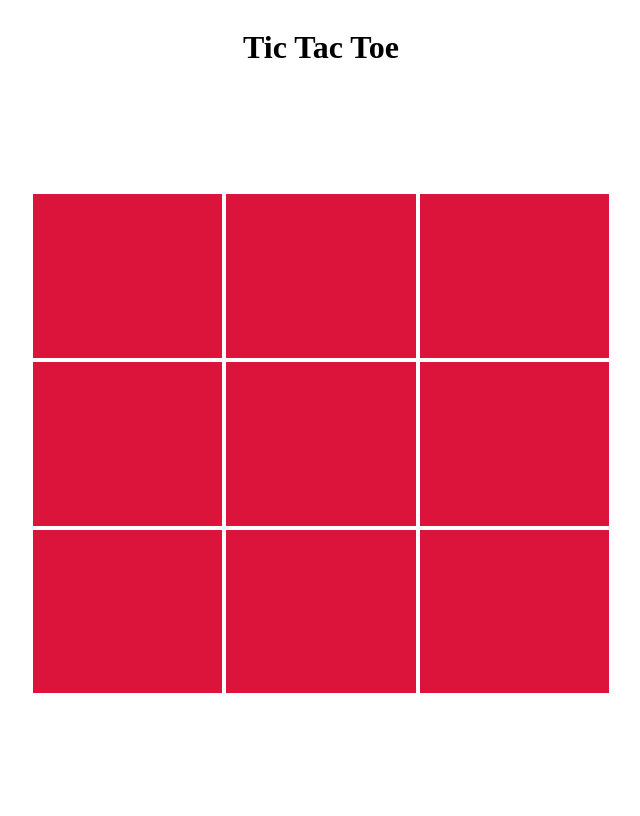
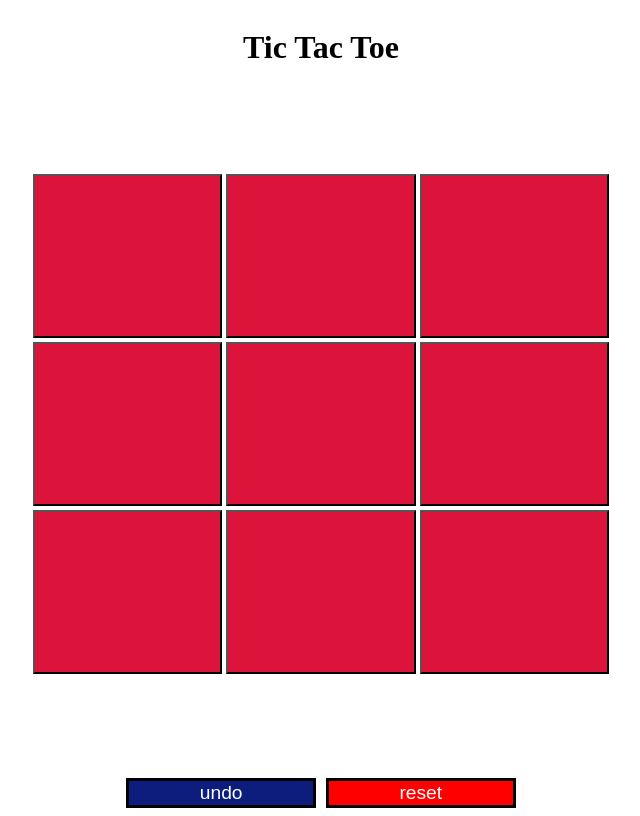
Before and after one commit to Spoorthinbhat/js-Tic-Tac-Toe, a plain HTML site: page tic.html in a window 1280 px wide. Shown: the whole page, without its empty margins (319-959 px from the left). Drawn offline with Linux system fonts and the light colour scheme.

Commit message:
final code

```diff
--- a/tic.css
+++ b/tic.css
@@ -1,26 +1,59 @@
-body{
-    padding:0px;
-    height:100vh;
+body {
+  padding: 0px;
+  height: 100vh;
   display: flex;
   flex-direction: column;
   justify-content: space-around;
 }
-.box{
+.box {
   margin: auto;
-    justify-content:center;
+  justify-content: center;
   align-items: center;
   display: flex;
   flex-wrap: wrap;
-    width:37em;
-    height:32em;
+  width: 37em;
+  height: 32em;
   align-content: flex-start;
-
 }
-.cell{
+.cell {
+  font-size: 6em;
   background-color: crimson;
-    width:32%;
-    height:32%;
+  width: 32%;
+  height: 32%;
   flex-basis: 32%;
   margin: 2px;
-
 }
+#reset {
+  width: 15%;
+  height: 100%;
+  background-color: red;
+  color: white;
+  border: 3px solid black;
+  font-size: 1.2em;
+  margin-left: 10px;
+}
+#undo {
+  width: 15%;
+  height: 100%;
+  color: white;
+  background-color: rgb(12, 29, 125);
+  border: 3px solid black;
+  font-size: 1.2em;
+}
+button:disabled {
+  color: black;
+}
+h1 {
+  margin-bottom: 6px;
+}
+#wintag {
+  color: rgb(83, 179, 27);
+  font-size: 2em;
+  font-weight: 800;
+  margin-top: 5px;
+  margin-bottom: 6px;
+}
+#option {
+  display: flex;
+  justify-content: center;
+}
--- a/tic.html
+++ b/tic.html
@@ -12,17 +12,44 @@
     <h1>
         <center>Tic Tac Toe</center>
     </h1>
+    <center>
+        <p id="wintag"></p>
+    </center>
     <div class="box">
-        <div class="cell" id="0"></div>
-        <div class="cell" id="1"></div>
-        <div class="cell" id="2"></div>
-        <div class="cell" id="3"></div>
-        <div class="cell" id="4"></div>
-        <div class="cell" id="5"></div>
-        <div class="cell" id="6"></div>
-        <div class="cell" id="7"></div>
-        <div class="cell" id="8"></div>
+        <button class="cell" id="0" value="0" onclick="check(this)">
+            <p id="0"></p>
+        </button>
+        <button class="cell" id="1" value="1" onclick="check(this)">
+            <p id="1"></p>
+        </button>
+        <button class="cell" id="2" value="2" onclick="check(this)">
+            <p id="2"></p>
+        </button>
+        <button class="cell" id="3" value="3" onclick="check(this)">
+            <p id="3"></p>
+        </button>
+        <button class="cell" id="4" value="4" onclick="check(this)">
+            <p id="4"></p>
+        </button>
+        <button class="cell" id="5" value="5" onclick="check(this)">
+            <p id="5"></p>
+        </button>
+        <button class="cell" id="6" value="6" onclick="check(this)">
+            <p id="6"></p>
+        </button>
+        <button class="cell" id="7" value="7" onclick="check(this)">
+            <p id="7"></p>
+        </button>
+        <button class="cell" id="8" value="8" onclick="check(this)">
+            <p id="8"></p>
+        </button>
     </div>
+    <div id="option">
+        <button id="undo" onclick="undo()">undo</button>
+        <button id="reset" onclick="reset()">reset</button>
+    </div>
+    <script src="tic.js">
+    </script>
 </body>
 
 </html>
--- a/tic.js
+++ b/tic.js
@@ -47,6 +47,8 @@ function winner() {
     if (flag == true) {
       for (var j = 0; j < 9; j++) {
         document.getElementById(j).disabled = true;
+        // document.getElementById("undo").disabled=true;
+        document.getElementById("undo").style.display = "none";
       }
       document.getElementById(win[i][0].toString()).style.backgroundColor =
         "green";
@@ -61,26 +63,31 @@ function winner() {
 function reset() {
   count = 0;
   board = [0, 0, 0, 0, 0, 0, 0, 0, 0];
+
   for (var i = 0; i < 9; i++) {
     document.getElementById("wintag").innerHTML = "";
     document.getElementById(i).innerHTML = "";
     document.getElementById(i).disabled = false;
     document.getElementById(i.toString()).style.backgroundColor = "crimson";
   }
+  if (flag == true) {
+    document.getElementById("undo").style.display = "block";
+    flag = false;
+  }
 }
-// function undo() {
-//   count--;
-//   if (count == -1) {
-//     alert("No undo moves available");
-//     count++;
-//     return;
-//   }
-//   i = undobox[count];
-//   board[i] = 0;
-//   document.getElementById(i).innerHTML = "";
-//   document.getElementById(i).disabled = false;
-//   document.getElementById("wintag").innerHTML = "";
-//   for (var j = 0; j < 9; j++) {
-//     document.getElementById(j.toString()).style.backgroundColor = "crimson";
-//   }
-// }
+function undo() {
+  count--;
+  if (count == -1) {
+    alert("No undo moves available");
+    count++;
+    return;
+  }
+  i = undobox[count];
+  board[i] = 0;
+  document.getElementById(i).innerHTML = "";
+  document.getElementById(i).disabled = false;
+  document.getElementById("wintag").innerHTML = "";
+  for (var j = 0; j < 9; j++) {
+    document.getElementById(j.toString()).style.backgroundColor = "crimson";
+  }
+}
```
Lines whose indentation alone changed are shown as unchanged.
